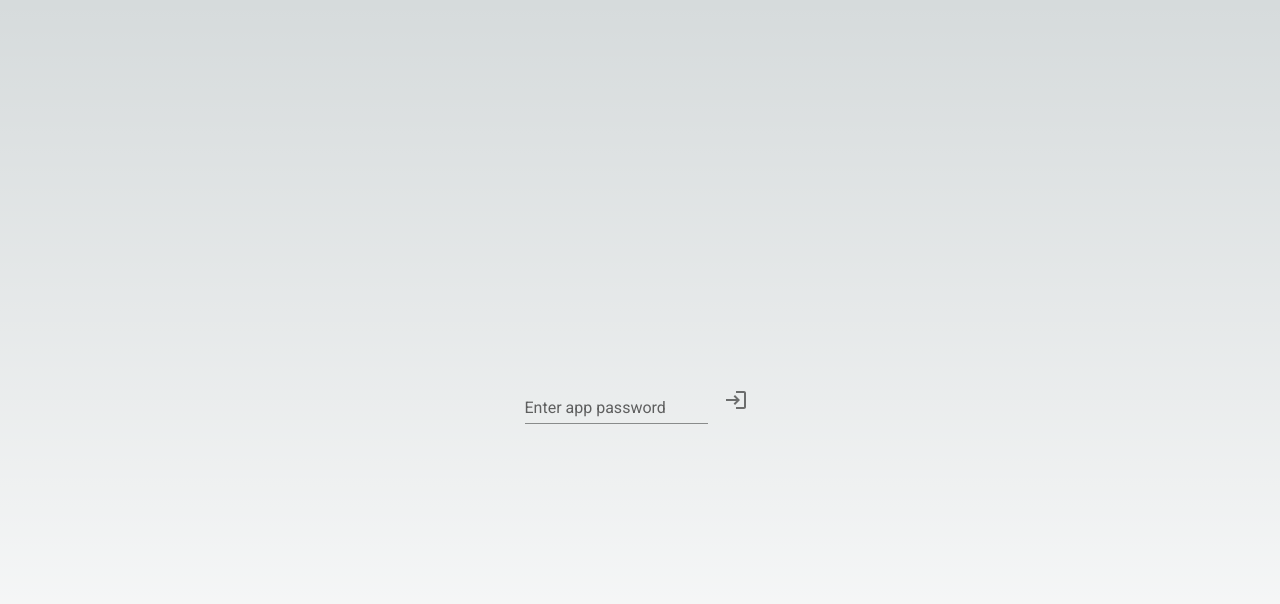
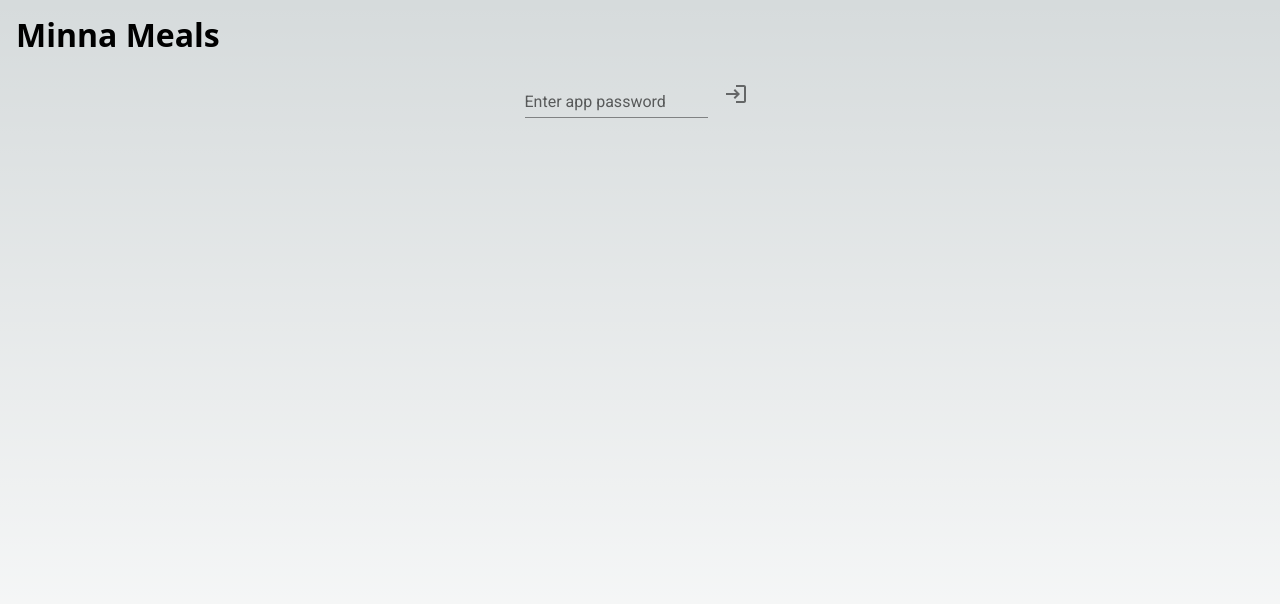
Before and after one commit to davidandada/minnameals, a Next.js app: page /password in a window 1280 px wide. Shown: the top 604 px of the page. Built offline with nearby package versions, Linux system fonts and the light colour scheme; what @mui/material-nextjs would draw is missing.

Commit message:
wire in list page, add page layout and header

```diff
--- a/pnpm-workspace.yaml
+++ b/pnpm-workspace.yaml
@@ -1,4 +1,5 @@
 allowBuilds:
+  core-js: set this to true or false
   sharp: false
   unrs-resolver: false
 overrides:
--- a/src/app/globals.css
+++ b/src/app/globals.css
@@ -6,6 +6,8 @@
   --foreground-rgb: 0, 0, 0;
   --background-start-rgb: 214, 219, 220;
   --background-end-rgb: 255, 255, 255;
+  --header-height: 70px;
+  --content-min-height: calc(100svh - var(--header-height));
 }
 
 @media (prefers-color-scheme: dark) {
@@ -17,17 +19,22 @@
 }
 
 body {
-  background: linear-gradient(
-      to bottom,
-      transparent,
-      rgb(var(--background-end-rgb))
-    )
-    rgb(var(--background-start-rgb));
+  background: linear-gradient(to bottom, transparent, rgb(var(--background-end-rgb))) rgb(var(--background-start-rgb));
   color: rgb(var(--foreground-rgb));
   min-height: 100svh;
 }
 
-main {
-  min-height: 100svh;
-  display: flex;
+h1 {
+  font-size: 32px;
+  font-weight: bold;
 }
+
+h2 {
+  font-size: 24px;
+  font-weight: bold;
+}
+
+h3 {
+  font-size: 20px;
+  font-weight: bold;
+}
--- a/src/app/layout.tsx
+++ b/src/app/layout.tsx
@@ -4,6 +4,9 @@ import { Roboto } from "next/font/google";
 import { ThemeProvider } from "@mui/material/styles";
 import theme from "./theme";
 import "./globals.css";
+import Header from "../components/layouts/Header";
+import PageLayout from "../components/layouts/PageLayout";
+import { Metadata } from "next";
 
 const roboto = Roboto({
   weight: ["300", "400", "500", "700"],
@@ -12,7 +15,7 @@ const roboto = Roboto({
   variable: "--font-roboto",
 });
 
-export const metadata = {
+export const metadata: Metadata = {
   title: "Baeda",
   description: "All things David and Ada",
 };
@@ -28,7 +31,10 @@ export default async function RootLayout({ children }: { children: React.ReactNo
       </Head>
       <body>
         <AppRouterCacheProvider>
-          <ThemeProvider theme={theme}>{children}</ThemeProvider>
+          <ThemeProvider theme={theme}>
+            <Header />
+            <PageLayout>{children}</PageLayout>
+          </ThemeProvider>
         </AppRouterCacheProvider>
       </body>
     </html>
--- a/src/app/page.tsx
+++ b/src/app/page.tsx
@@ -1,7 +1,16 @@
+import ShoppingList from "../components/minnameals/ShoppingList";
+
 export default async function Home() {
+  const baseUrl = process.env.NEXT_PUBLIC_BASE_URL || "http://localhost:3000";
+  const res = await fetch(`${baseUrl}/api/todos`);
+  if (!res.ok) {
+    throw new Error("Failed to fetch list");
+  }
+  const listData = await res.json();
+  console.log(listData);
   return (
     <main>
-      <h1>Hi Ada 👋</h1>
+      <ShoppingList data={listData} />
     </main>
   );
 }
--- a/src/app/password/page.tsx
+++ b/src/app/password/page.tsx
@@ -1,6 +1,6 @@
 "use server";
 
-import PasswordForm from "../../components/PasswordForm";
+import PasswordForm from "../../components/minnameals/PasswordForm";
 import { cookies } from "next/headers";
 import { redirect } from "next/navigation";
 
@@ -22,8 +22,8 @@ export async function submitPasswordAction(password: string) {
 
 export default async function Password() {
   return (
-    <main>
+    <section className="h-inherit w-full flex items-center justify-center">
       <PasswordForm />
-    </main>
+    </section>
   );
 }
--- /dev/null
+++ b/src/components/layouts/Header.tsx
@@ -0,0 +1,7 @@
+export default function Header() {
+  return (
+    <header className="h-[var(--header-height)] w-full flex items-center px-4">
+      <h1>Minna Meals</h1>
+    </header>
+  );
+}
--- /dev/null
+++ b/src/components/layouts/PageLayout.tsx
@@ -0,0 +1,7 @@
+type Props = {
+  children: React.ReactNode;
+};
+
+export default function PageLayout({ children }: Props) {
+  return <main className="mx-auto max-w-7xl min-h-(--content-min-height)">{children}</main>;
+}
--- a/src/components/PasswordForm.tsx
+++ b/src/components/minnameals/PasswordForm.tsx
@@ -3,7 +3,7 @@
 import { useState } from "react";
 import { IconButton, TextField } from "@mui/material";
 import LoginIcon from "@mui/icons-material/Login";
-import { submitPasswordAction } from "../app/password/page";
+import { submitPasswordAction } from "../../app/password/page";
 
 export default function PasswordForm() {
   const [password, setPassword] = useState("");
--- /dev/null
+++ b/src/components/minnameals/ShoppingList.tsx
@@ -0,0 +1,13 @@
+import { type ListItem } from "../../types/api/minnameals/listItems";
+
+type Props = {
+  data: ListItem[];
+};
+
+export default function ShoppingList({ data }: Props) {
+  const renderList = () => {
+    return data.map((listItem) => <h2 key={listItem.id}>{listItem.item}</h2>);
+  };
+
+  return <>{renderList()}</>;
+}
--- /dev/null
+++ b/src/types/api/minnameals/listItems.ts
@@ -0,0 +1,9 @@
+export type ListItem = {
+  id: number;
+  item: string;
+  is_checked: boolean;
+  is_archived: boolean;
+  created_at: string;
+  updated_at: string;
+  archived_at: string | null;
+}
```
Also changed, not shown: 1 other file (tests, documents, lock files or other folders).
